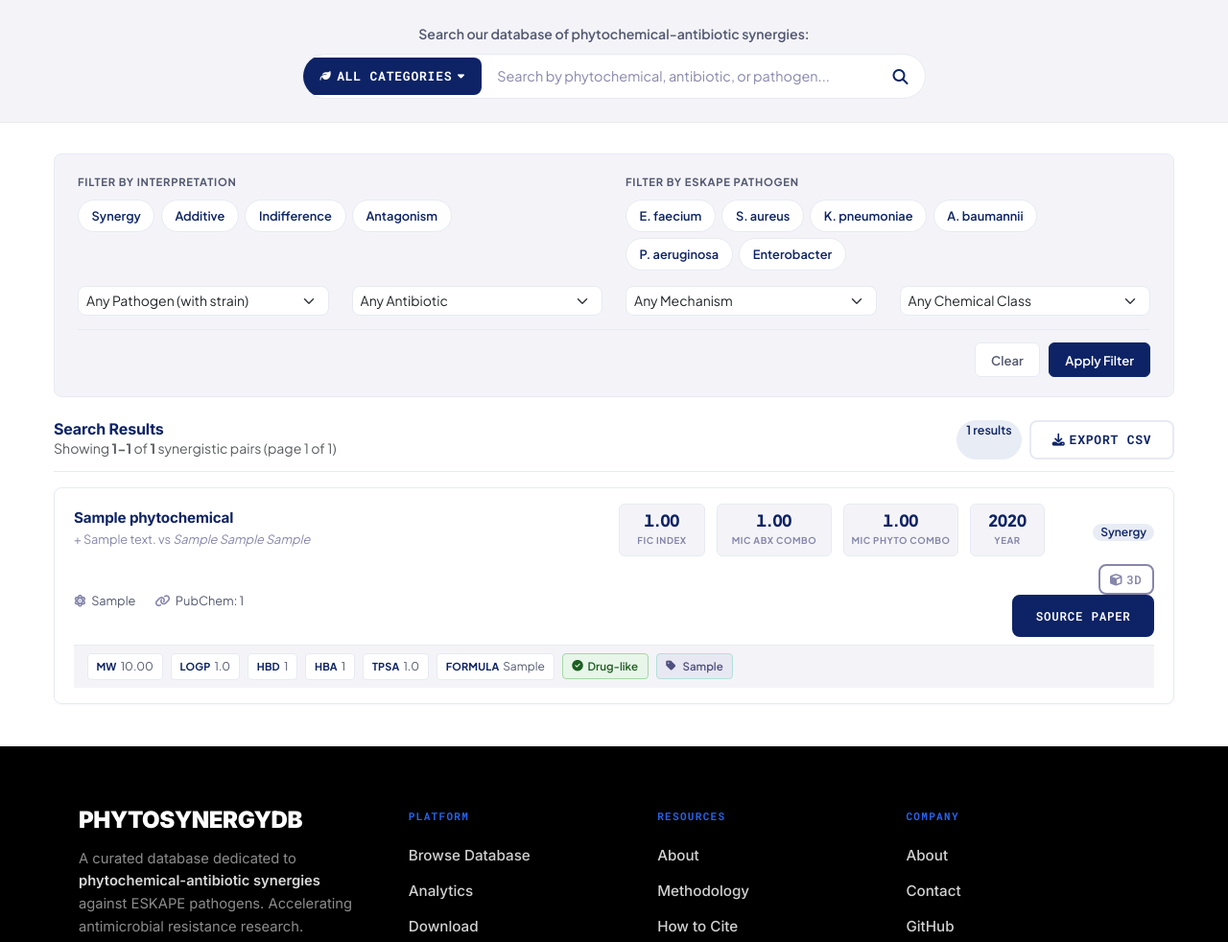
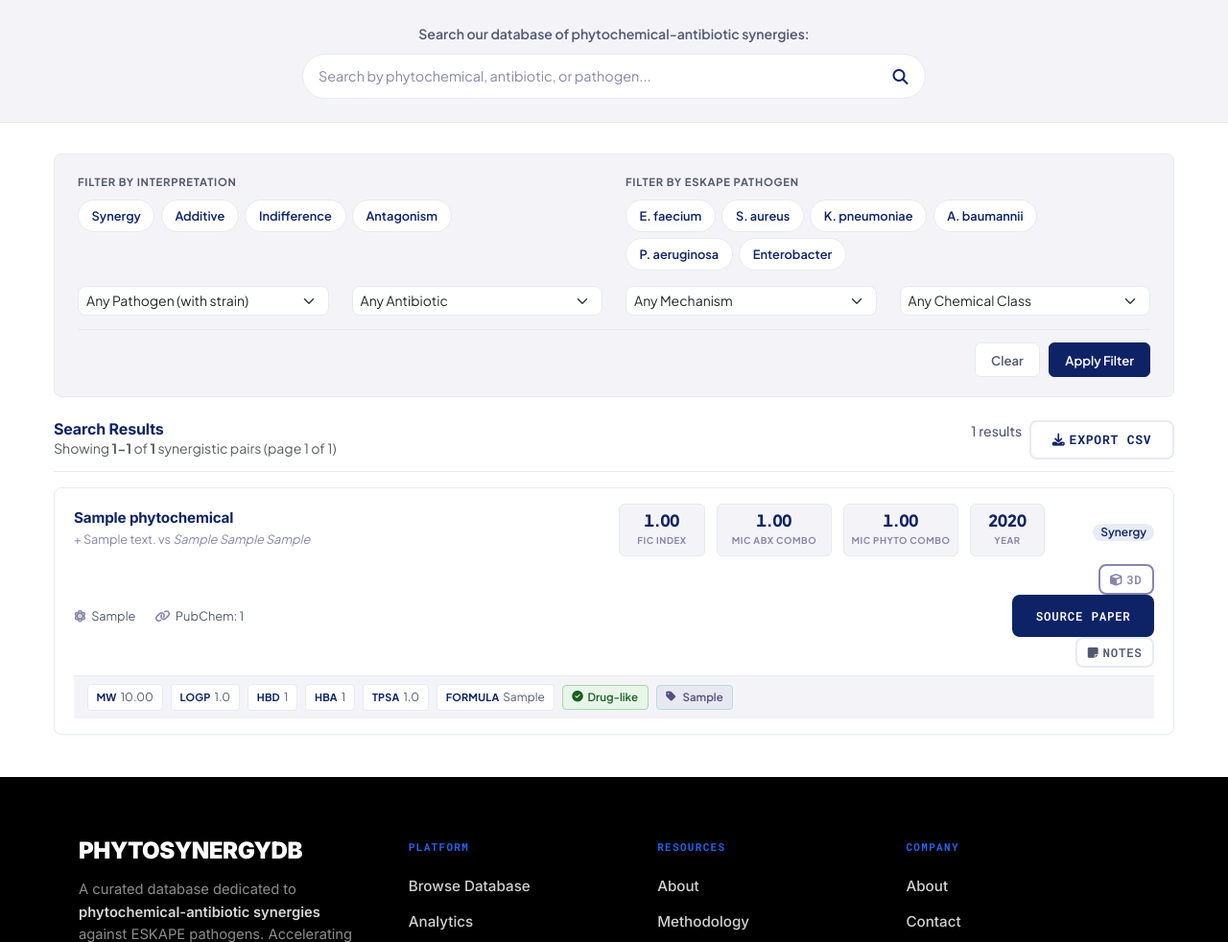
Before and after one commit to argajitsarkr/phytosynergy-db-project, a Django app: page /database/ in a window 1280 px wide. Shown: the part 72-1054 px from the top of the page at 96% size. Run offline with Django 5.2, Linux system fonts and the light colour scheme; tables that the repository leaves empty hold one stand-in row (values such as "Sample post"); some libraries are stand-ins or nearby versions.

Commit message:
Database search: minimal results count, drop dead All Categories dropdown, add Notes modal button

```diff
--- a/synergy_data/static/synergy_data/css/custom.css
+++ b/synergy_data/static/synergy_data/css/custom.css
@@ -819,6 +819,20 @@ a:hover { color: var(--accent); }
     color: var(--text-muted);
     margin-right: 0.2rem;
 }
+.rc-footer-notes {
+    flex-basis: 100%;
+    color: var(--text-secondary);
+    font-size: 0.8rem;
+    line-height: 1.45;
+}
+.rc-footer-notes strong { color: var(--text-primary); font-weight: 600; }
+
+.results-count-text {
+    font-size: 0.88rem;
+    color: var(--text-secondary);
+    font-weight: 500;
+}
+.results-count-text::before { content: ""; }
 
 .rc-actions .btn {
     font-size: 0.78rem;
--- a/synergy_data/templates/synergy_data/database_search.html
+++ b/synergy_data/templates/synergy_data/database_search.html
@@ -10,9 +10,6 @@
         <p class="search-label">Search our database of phytochemical-antibiotic synergies:</p>
         <form action="{% url 'database_search' %}" method="get">
             <div class="search-bar-wrapper">
-                <div class="search-category-btn">
-                    <i class="fas fa-leaf"></i> All Categories <i class="fas fa-caret-down"></i>
-                </div>
                 <input type="text" name="query" value="{{ search_query }}" placeholder="Search by phytochemical, antibiotic, or pathogen...">
                 <button type="submit"><i class="fas fa-search"></i></button>
             </div>
@@ -144,7 +141,7 @@
         </div>
         {% if total_results %}
             <div class="d-flex gap-2">
-                <span class="badge results-count-badge synergy-badge">{{ total_results }} results</span>
+                <span class="results-count-text">{{ total_results }} results</span>
                 <a href="{% url 'download_data' %}{% if search_query %}?query={{ search_query }}{% endif %}" class="btn btn-sm btn-outline-custom">
                     <i class="fas fa-download me-1"></i>Export CSV
                 </a>
@@ -281,6 +278,16 @@
                     {% if experiment.source.doi %}
                     <a href="https://doi.org/{{ experiment.source.doi }}" target="_blank" class="btn btn-sm btn-primary">Source Paper</a>
                     {% endif %}
+                    {% if experiment.notes %}
+                    <button type="button" class="btn btn-sm btn-outline-secondary btn-view-notes"
+                            data-bs-toggle="modal" data-bs-target="#notesModal"
+                            data-compound="{{ experiment.phytochemical.compound_name }}"
+                            data-antibiotic="{{ experiment.antibiotic.antibiotic_name }}"
+                            data-pathogen="{{ experiment.pathogen }}"
+                            data-notes="{{ experiment.notes }}">
+                        <i class="fas fa-sticky-note me-1"></i>Notes
+                    </button>
+                    {% endif %}
                     {% if user.is_authenticated %}
                     <a href="{% url 'edit_entry' experiment.pk %}" class="btn btn-sm btn-outline-warning" title="Edit this entry">
                         <i class="fas fa-pencil-alt me-1"></i>Edit
@@ -332,6 +339,27 @@
     {% endif %}
 </div>
 
+<!-- Notes Modal -->
+<div class="modal fade" id="notesModal" tabindex="-1" aria-labelledby="notesModalLabel" aria-hidden="true">
+    <div class="modal-dialog modal-dialog-centered">
+        <div class="modal-content">
+            <div class="modal-header">
+                <div>
+                    <h5 class="modal-title" id="notesModalLabel">Curator Notes</h5>
+                    <small class="text-muted" id="notesModalSubtitle"></small>
+                </div>
+                <button type="button" class="btn-close" data-bs-dismiss="modal" aria-label="Close"></button>
+            </div>
+            <div class="modal-body">
+                <p id="notesModalBody" style="white-space: pre-wrap; line-height: 1.6; margin: 0;"></p>
+            </div>
+            <div class="modal-footer">
+                <button type="button" class="btn btn-sm btn-primary-custom" data-bs-dismiss="modal">Close</button>
+            </div>
+        </div>
+    </div>
+</div>
+
 <!-- 3D Molecular Viewer Modal -->
 <div class="modal fade" id="molViewerModal" tabindex="-1" aria-labelledby="molViewerLabel" aria-hidden="true">
     <div class="modal-dialog modal-lg modal-dialog-centered">
@@ -363,6 +391,18 @@
 <script>
 (function() {
     var viewer = null;
+
+    document.querySelectorAll('.btn-view-notes').forEach(function(btn) {
+        btn.addEventListener('click', function() {
+            var compound = this.getAttribute('data-compound') || '';
+            var antibiotic = this.getAttribute('data-antibiotic') || '';
+            var pathogen = this.getAttribute('data-pathogen') || '';
+            var notes = this.getAttribute('data-notes') || '';
+            document.getElementById('notesModalSubtitle').textContent =
+                compound + ' + ' + antibiotic + ' vs ' + pathogen;
+            document.getElementById('notesModalBody').textContent = notes;
+        });
+    });
 
     document.querySelectorAll('.btn-view3d').forEach(function(btn) {
         btn.addEventListener('click', function() {
```
